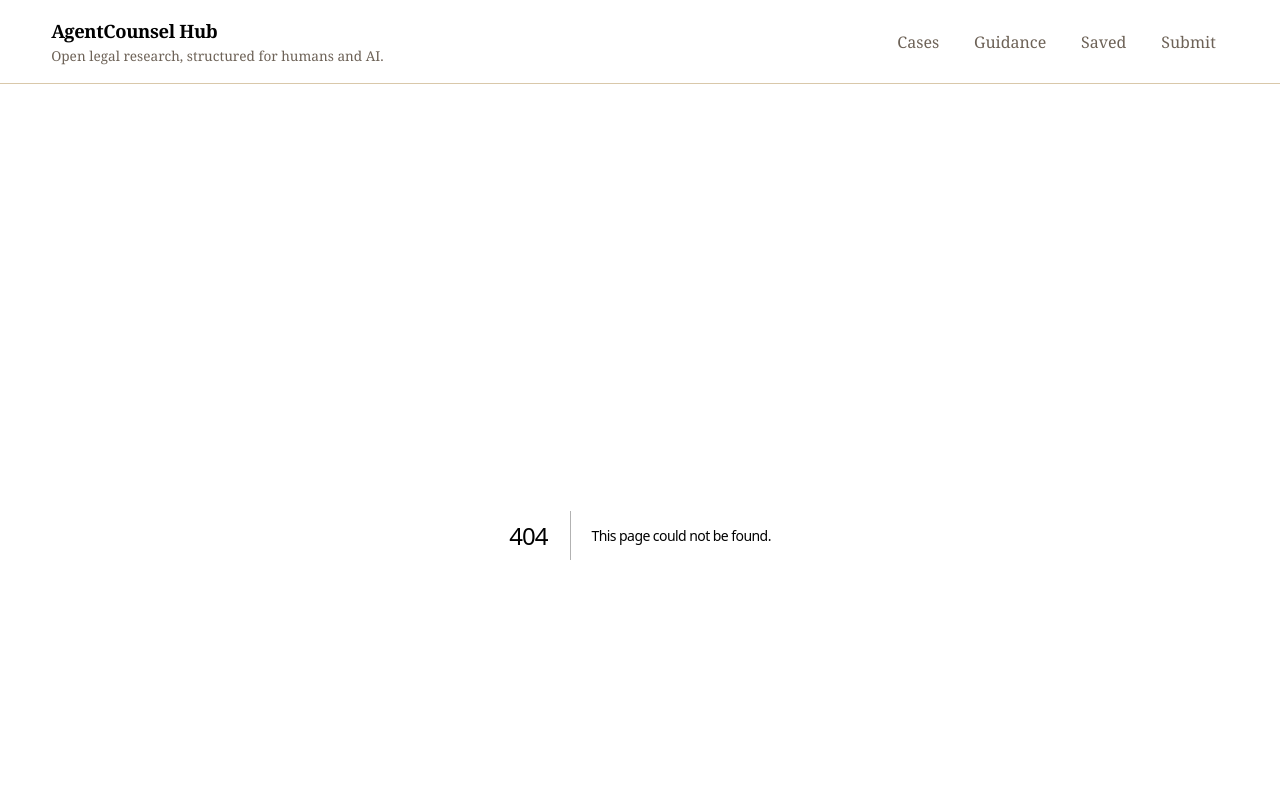
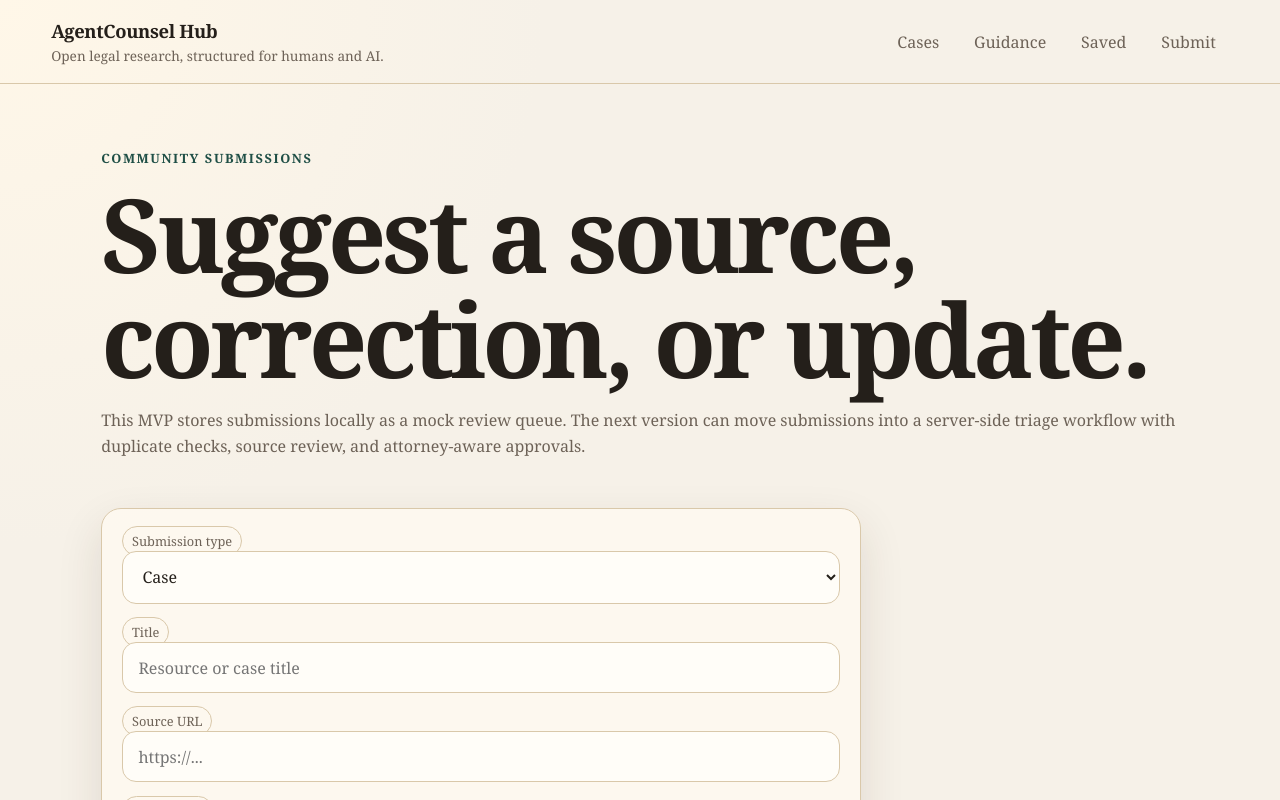
Before and after one commit to zgbrenner/agentcounselhub, a Next.js app in the folder apps/web/: page /submit in a window 1280 px wide. Before the commit this address had no page. Shown: the top 800 px of the page. Built offline with nearby package versions, Linux system fonts and the light colour scheme.

Commit message:
Add submission page

```diff
--- /dev/null
+++ b/apps/web/app/submit/page.tsx
@@ -0,0 +1,18 @@
+import { SubmissionForm } from "@/components/SubmissionForm";
+
+export default function SubmitPage() {
+  return (
+    <>
+      <section className="hero" style={{ gridTemplateColumns: "1fr" }}>
+        <div>
+          <p className="eyebrow">Community submissions</p>
+          <h1>Suggest a source, correction, or update.</h1>
+          <p>
+            This MVP stores submissions locally as a mock review queue. The next version can move submissions into a server-side triage workflow with duplicate checks, source review, and attorney-aware approvals.
+          </p>
+        </div>
+      </section>
+      <SubmissionForm />
+    </>
+  );
+}
```
